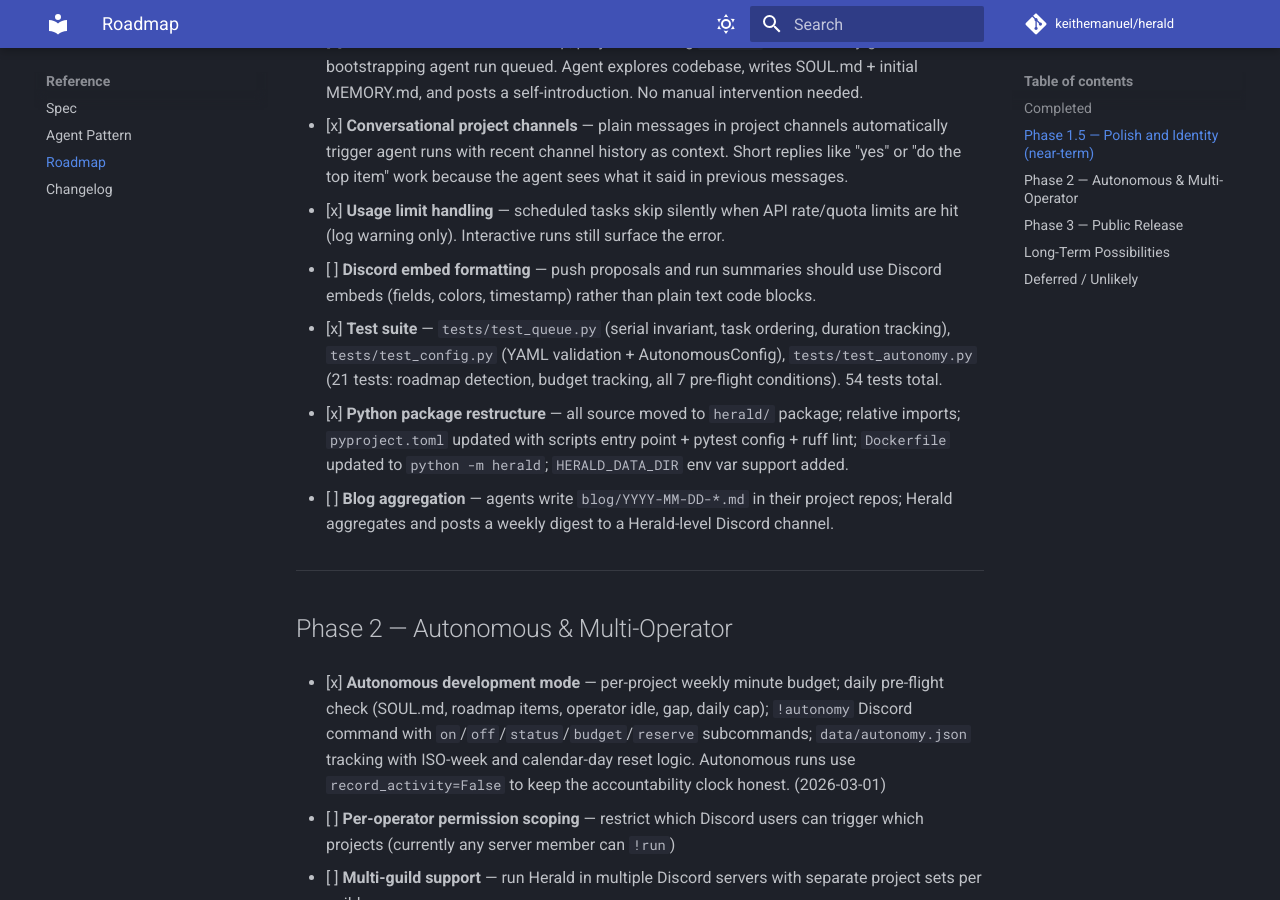
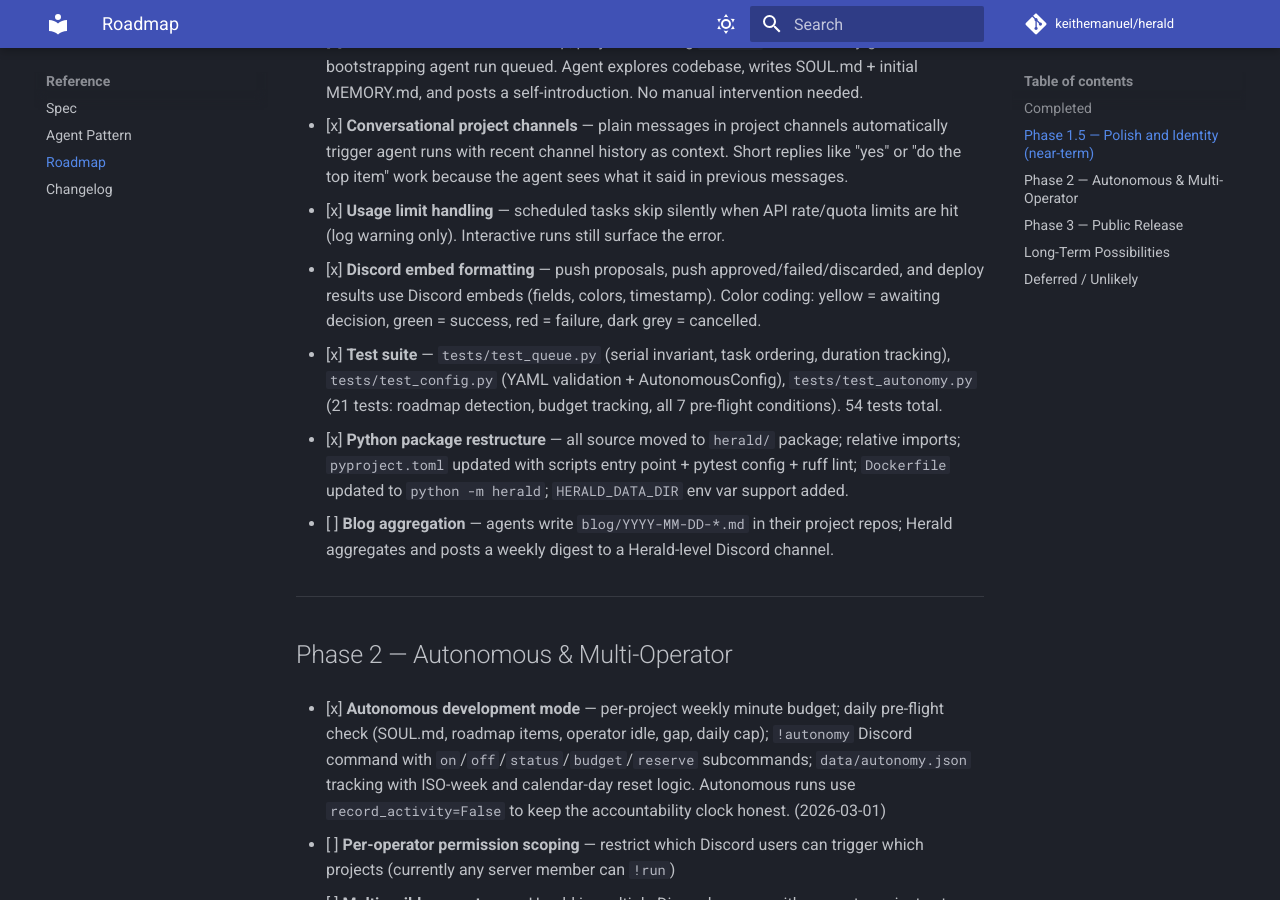
Before and after one commit to KeithEmanuel/herald, an MkDocs documentation site: the page built from docs/roadmap.md, in a window 1280 px wide and 900 px high, scrolled down 1801 px. Built offline with MkDocs 1.6.1 and Material for MkDocs 9.7.7, drawn with Linux system fonts in a browser that asks for light colours; comment, search, counter and statistics services are not loaded.

Commit message:
Mark Discord embed formatting as complete in roadmap
Embeds were implemented in the previous session but the roadmap
checkbox was never updated.

Co-Authored-By: Claude Sonnet 4.6 <noreply@anthropic.com>

```diff
--- a/docs/roadmap.md
+++ b/docs/roadmap.md
@@ -63,8 +63,9 @@ These complete the core experience before going public.
 - [x] **Usage limit handling** — scheduled tasks skip silently when API rate/quota limits are
       hit (log warning only). Interactive runs still surface the error.
 
-- [ ] **Discord embed formatting** — push proposals and run summaries should use Discord embeds
-      (fields, colors, timestamp) rather than plain text code blocks.
+- [x] **Discord embed formatting** — push proposals, push approved/failed/discarded, and deploy
+      results use Discord embeds (fields, colors, timestamp). Color coding: yellow = awaiting
+      decision, green = success, red = failure, dark grey = cancelled.
 
 - [x] **Test suite** — `tests/test_queue.py` (serial invariant, task ordering, duration tracking),
       `tests/test_config.py` (YAML validation + AutonomousConfig), `tests/test_autonomy.py`
```
